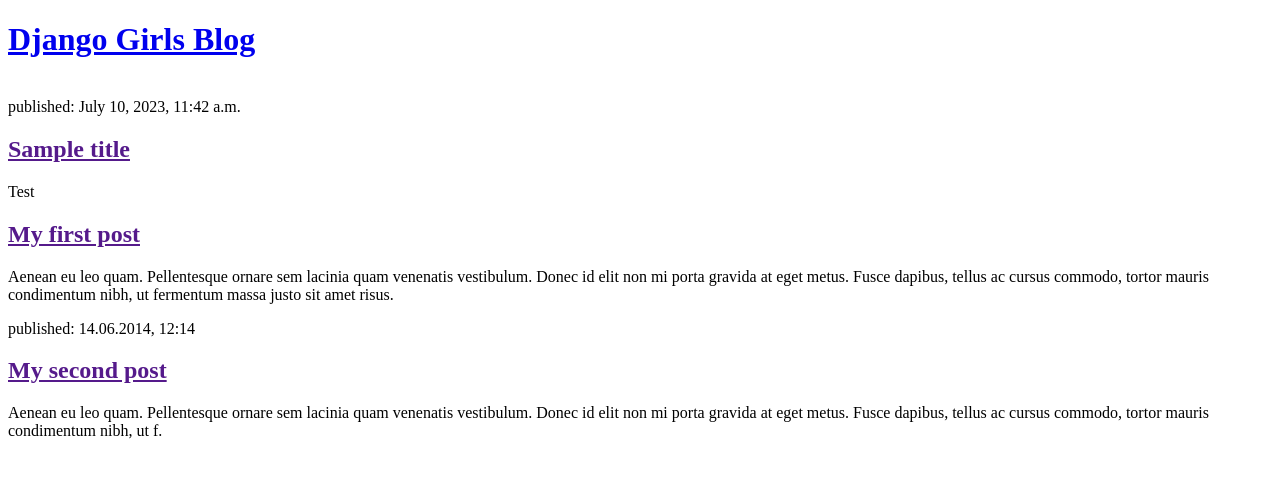
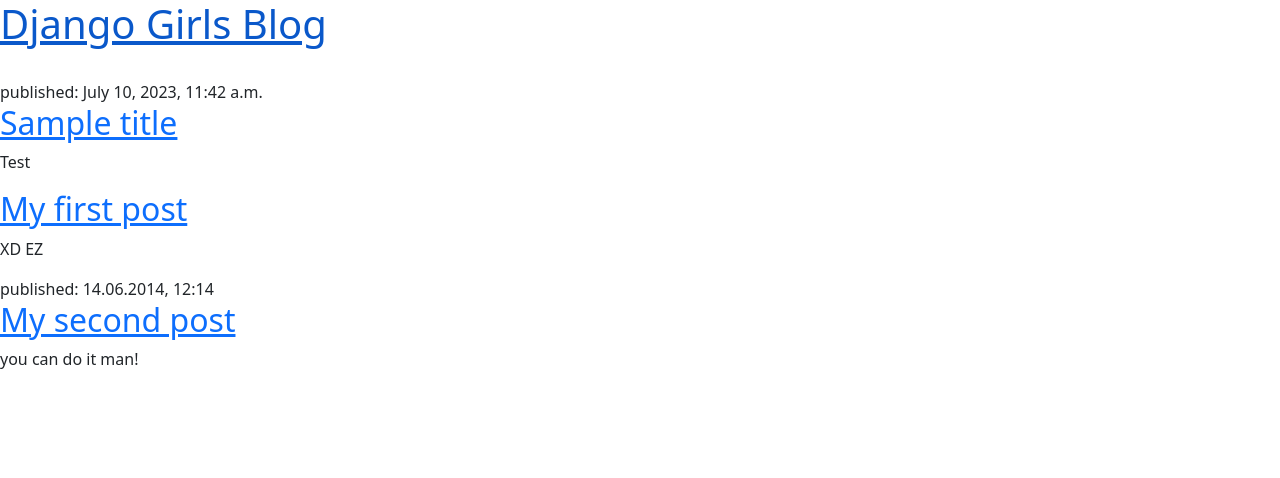
Before and after one commit to CodeName29/my_first_blog, a Django app: page / in a window 1280 px wide. Shown: the top 478 px of the page. Run offline with Django 4.2, Linux system fonts and the light colour scheme; data comes from the database, SQL or seed files in the repository.

Commit message:
Modified templates to display posts from database.

```diff
--- /dev/null
+++ b/blog/static/css/blog.css
@@ -0,0 +1,6 @@
+h1 a, h2 a{
+    color: rgb(255, 77, 0);
+}
+body {
+    padding-left: 50px;
+}
--- a/blog/templates/blog/post_list.html
+++ b/blog/templates/blog/post_list.html
@@ -1,7 +1,11 @@
+{% load static %}
 <!DOCTYPE html>
 <html>
     <head>
         <title>Django Girls blog</title>
+        <link rel="stylesheet" href="https://cdn.jsdelivr.net/npm/bootstrap@5.1.3/dist/css/bootstrap.min.css" integrity="sha384-1BmE4kWBq78iYhFldvKuhfTAU6auU8tT94WrHftjDbrCEXSU1oBoqyl2QvZ6jIW3" crossorigin="anonymous">
+        <link  rel="stylesheet" type="css" href="{% static 'css/blog.css' %}">
+
     </head>
     <body>
         <header>
@@ -14,14 +18,14 @@
             <p>{{ post.text|linebreaksbr }}</p>
 
             <h2><a href="">My first post</a></h2>
-            <p>Aenean eu leo quam. Pellentesque ornare sem lacinia quam venenatis vestibulum. Donec id elit non mi porta gravida at eget metus. Fusce dapibus, tellus ac cursus commodo, tortor mauris condimentum nibh, ut fermentum massa justo sit amet risus.</p>
+            <p>XD EZ</p>
         </article>
         {% endfor %}
 
         <article>
             <time>published: 14.06.2014, 12:14</time>
             <h2><a href="">My second post</a></h2>
-            <p>Aenean eu leo quam. Pellentesque ornare sem lacinia quam venenatis vestibulum. Donec id elit non mi porta gravida at eget metus. Fusce dapibus, tellus ac cursus commodo, tortor mauris condimentum nibh, ut f.</p>
+            <p>you can do it man!</p>
         </article>
     </body>
 </html>
--- a/blog/urls.py
+++ b/blog/urls.py
@@ -2,5 +2,5 @@ from django.urls import path
 from . import views
 
 urlpatterns = [
-    path('', views.post_list, name='post_list'),
+    path('', views.post_list, name='post_list.html'),
 ]
--- a/mysite/settings.py
+++ b/mysite/settings.py
@@ -1,4 +1,5 @@
 """
+
 Django settings for mysite project.
 
 Generated by 'django-admin startproject' using Django 4.2.3.
@@ -9,7 +10,6 @@ https://docs.djangoproject.com/en/4.2/topics/settings/
 For the full list of settings and their values, see
 https://docs.djangoproject.com/en/4.2/ref/settings/
 """
-
 from pathlib import Path
 
 # Build paths inside the project like this: BASE_DIR / 'subdir'.
@@ -117,7 +117,7 @@ USE_TZ = True
 # https://docs.djangoproject.com/en/4.2/howto/static-files/
 
 STATIC_URL = '/static/'
-STATIC_ROOT = BASE_DIR / 'static'
+STATIC_ROOT = BASE_DIR, 'static'
 
 # Default primary key field type
 # https://docs.djangoproject.com/en/4.2/ref/settings/#default-auto-field
```
Also changed, not shown: 1 other file.
